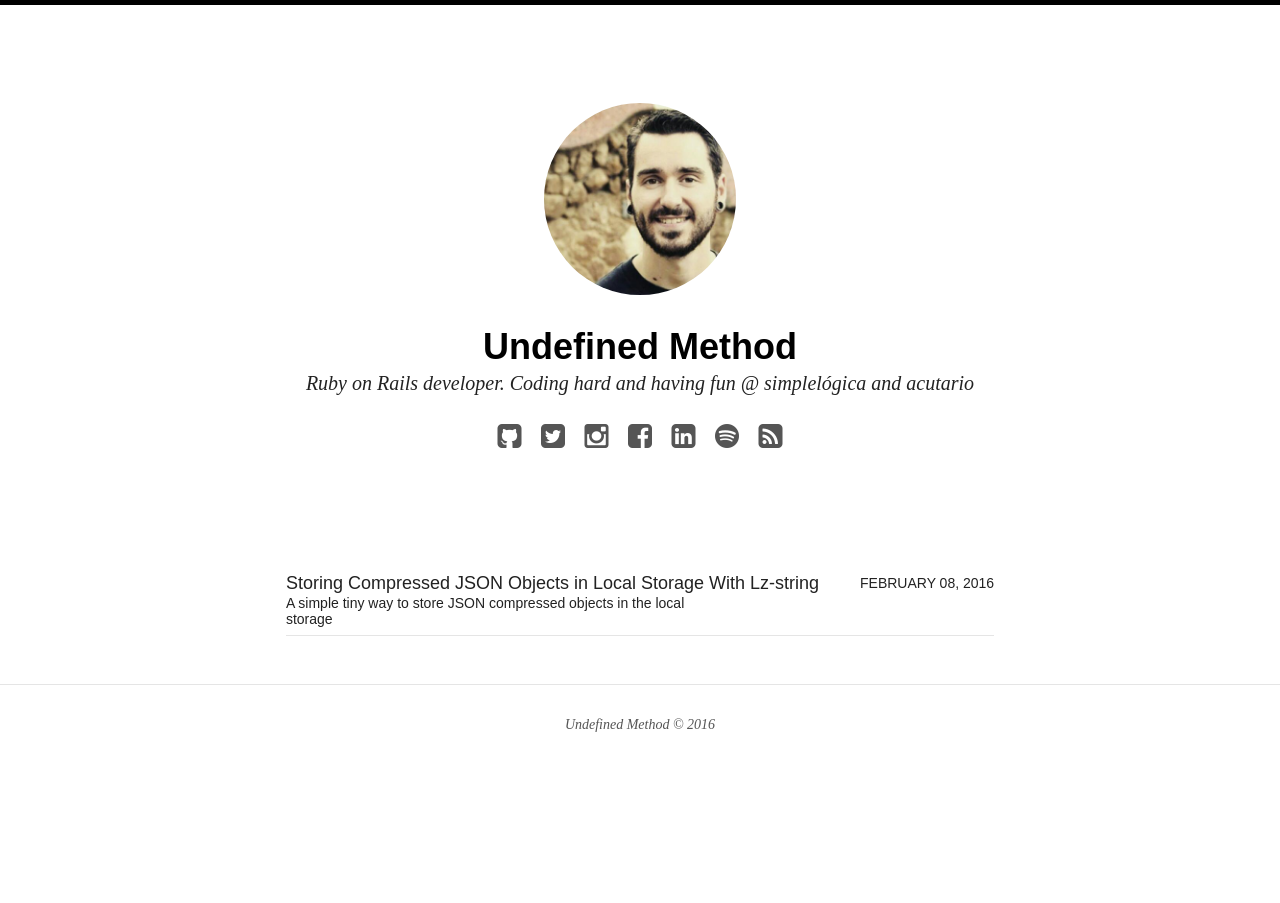
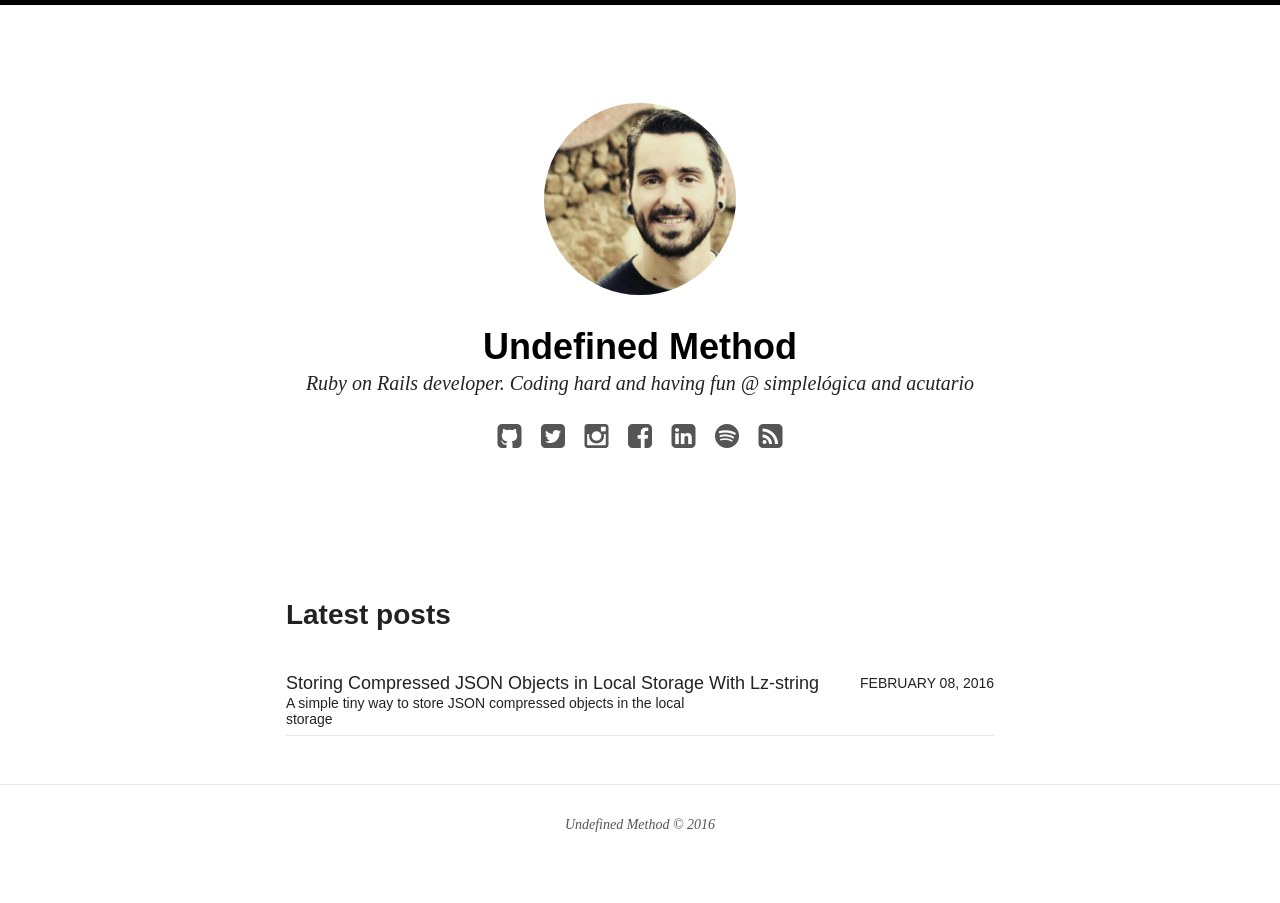
Before and after one commit to enoliglesias/enoliglesias.github.io, a Jekyll site: the page built from index.html, in a window 1280 px wide. Built offline with Jekyll 4.4.1, drawn with Linux system fonts in a browser that asks for light colours; nearby versions of some CDN libraries.

Commit message:
Add h3 for latest posts

```diff
--- a/index.html
+++ b/index.html
@@ -5,7 +5,7 @@ excerpt: Undefined Method is the personal blog of Enol Iglesias, a Ruby on Rails
 tags: enol iglesias, ruby on rails, ruby, undefined method, coding blog, developer
 ---
 
-
+<h3>Latest posts</h3>
 <ul class="post-list">
 {% for post in site.posts limit:5 %}
   <li><article><a href="{{ site.url }}{{ post.url }}">{{ post.title }} <span class="entry-date"><time datetime="{{ post.date | date_to_xmlschema }}">{{ post.date | date: "%B %d, %Y" }}</time></span>{% if post.excerpt %} <span class="excerpt">{{ post.excerpt }}</span>{% endif %}</a></article></li>
```
